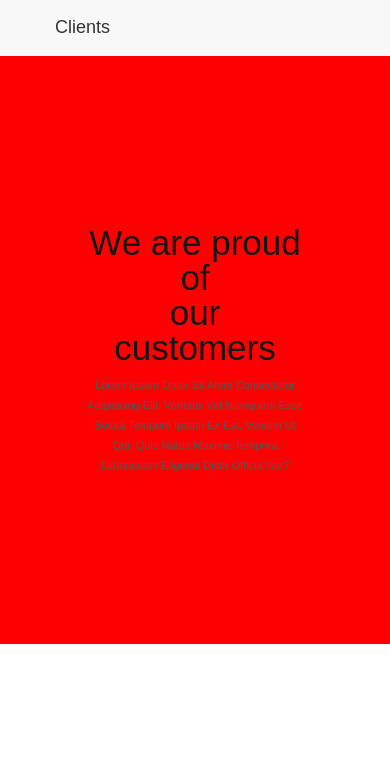
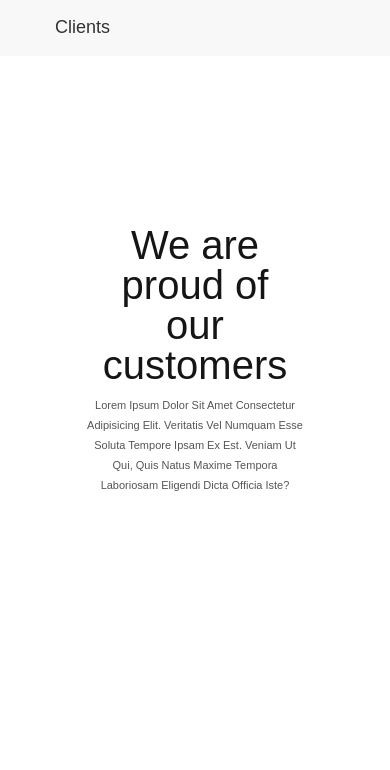
Before and after one commit to aniketkale14/monstroid, a plain HTML site: page index.html in a window 390 px wide. Shown: the part 74-844 px from the top of the page. Drawn offline with Linux system fonts and the light colour scheme.

Commit message:
css updated successfully

```diff
--- a/css/style.css
+++ b/css/style.css
@@ -85,7 +85,8 @@ body{
 .wrapper{
   width: 80%;
   max-width: 1200px;
-  margin-left: 10%;
+  /* margin-left: 10%; */
+  margin: 0 auto;
   /* background-color: lawngreen; */
 }
 
@@ -407,7 +408,7 @@ nav li{
 /* banner start*/
 
 .banner{
-  background-color: red;
+  /* background-color: red; */
   background-image: url(../assets/images/parallax-08.jpg);
   background-size: cover;
   padding: 20vh 0;
@@ -421,7 +422,7 @@ nav li{
   }
 
   .banner article p{
-      font-size: 35px;
+      font-size: 40px;
       padding-bottom: 10px;
       font-weight: lighter;
       color: #151515;
```
